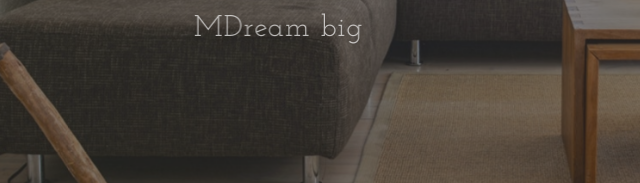
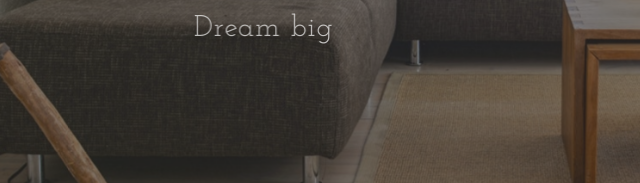
Before and after one commit to abandalapati/architect, a plain HTML site: page index.html in a window 1280 px wide. Shown: the part 494-677 px from the top of the page, 0-640 px from the left. Drawn offline with nearby package versions, Linux system fonts and the light colour scheme; a web font is replaced by a local one.

Commit message:
index.html

```diff
--- a/index.html
+++ b/index.html
@@ -41,7 +41,7 @@
         </div>
         <div class="banner">
           <h1>Architecture & Interior Design</h1>
-          <p>MDream big </p>
+          <p>Dream big </p>
           <button>Discover now</button>
         </div>
       </header>
```
